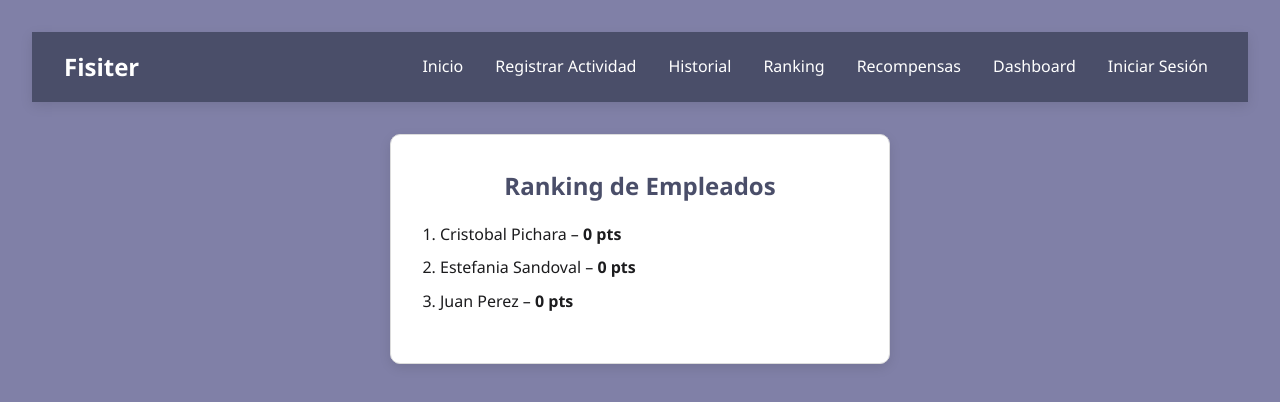
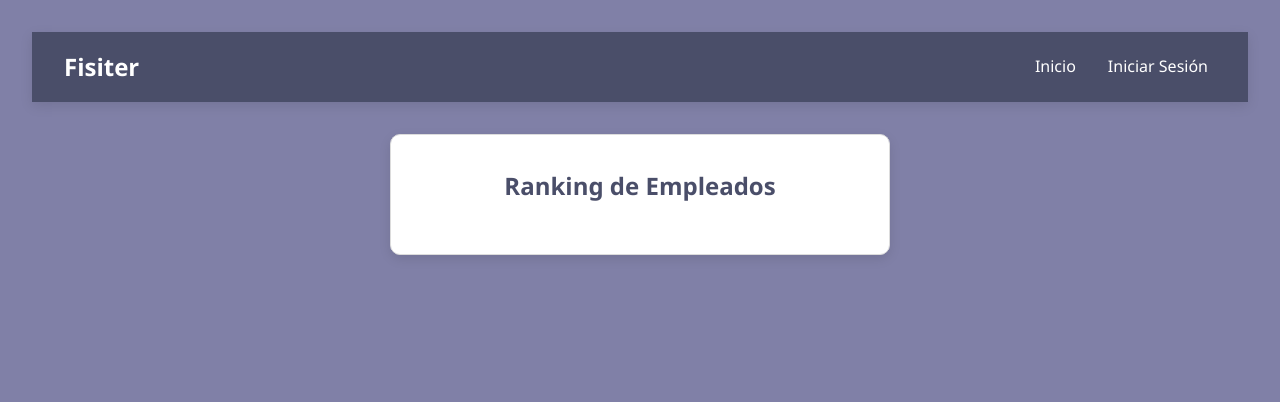
Before and after one commit to Cristo100/Fisiter, a React (Vite) app: page /ranking in a window 1280 px wide. Shown: the top 402 px of the page. Built offline with nearby package versions, Linux system fonts and the light colour scheme; no server answers.

Commit message:
Feat: implementación de login con contexto y separación de usuarios

```diff
--- a/src/App.jsx
+++ b/src/App.jsx
@@ -1,7 +1,7 @@
 import React from 'react';
 import { Routes, Route } from 'react-router-dom';
 
-import Navbar             from './components/Navbar.jsx';
+import Navbar             from './components/NavBar.jsx';
 import PrivateRoute       from './components/PrivateRoute.jsx';
 
 import HomePage           from './pages/HomePage.jsx';
--- a/src/components/NavBar.jsx
+++ b/src/components/NavBar.jsx
@@ -1,13 +1,14 @@
 import React from 'react';
 import { NavLink, useNavigate } from 'react-router-dom';
+import { cerrarSesion, obtenerUsuarioActual } from '../utils/storage';
 
 export default function Navbar() {
   const navigate = useNavigate();
-  const token = localStorage.getItem('token');
+  const usuario = obtenerUsuarioActual();
 
   const handleLogout = () => {
-    localStorage.removeItem('token');
-    navigate('/');
+    cerrarSesion();
+    navigate('/login');
   };
 
   return (
@@ -16,19 +17,22 @@ export default function Navbar() {
         <NavLink to="/" className="navbar-brand">Fisiter</NavLink>
 
         <div className="navbar-links">
-          <NavLink to="/"                    className="nav-link">Inicio</NavLink>
-          <NavLink to="/registrar-actividad" className="nav-link">Registrar Actividad</NavLink>
-          <NavLink to="/historial"           className="nav-link">Historial</NavLink>
-          <NavLink to="/ranking"             className="nav-link">Ranking</NavLink>
-          <NavLink to="/recompensas"         className="nav-link">Recompensas</NavLink>
-          <NavLink to="/dashboard"           className="nav-link">Dashboard</NavLink>
-          <NavLink to="/login"               className="nav-link">Iniciar Sesión</NavLink>
-          {/*  ▸ descomenta si luego quieres “Cerrar Sesión”
-          {token && (
-            <button onClick={handleLogout} className="nav-link" style={{background:'none',border:0,cursor:'pointer'}}>
-              Cerrar Sesión
-            </button>
-          )} */}
+          <NavLink to="/" className="nav-link">Inicio</NavLink>
+          {usuario && (
+            <>
+              <NavLink to="/registrar-actividad" className="nav-link">Registrar Actividad</NavLink>
+              <NavLink to="/historial" className="nav-link">Historial</NavLink>
+              <NavLink to="/ranking" className="nav-link">Ranking</NavLink>
+              <NavLink to="/recompensas" className="nav-link">Recompensas</NavLink>
+              <NavLink to="/dashboard" className="nav-link">Dashboard</NavLink>
+              <button onClick={handleLogout} className="nav-link" style={{ border: 'none', background: 'none', cursor: 'pointer' }}>
+                Cerrar Sesión
+              </button>
+            </>
+          )}
+          {!usuario && (
+            <NavLink to="/login" className="nav-link">Iniciar Sesión</NavLink>
+          )}
         </div>
       </div>
     </nav>
--- a/src/pages/Dashboard.jsx
+++ b/src/pages/Dashboard.jsx
@@ -1,16 +1,25 @@
 import React, { useEffect, useState } from 'react';
-import { getTotalPoints } from '../utils/usuarios';
+import { obtenerPuntosTotales, obtenerUsuarioActual } from '../utils/storage';
 
 export default function Dashboard() {
   const [puntos, setPuntos] = useState(0);
+  const [nombre, setNombre] = useState('');
 
   useEffect(() => {
-    setPuntos(getTotalPoints());
+    const user = obtenerUsuarioActual();
+    if (!user) {
+      setNombre('Desconocido');
+      setPuntos(0);
+      return;
+    }
+
+    setNombre(user.nombre);
+    setPuntos(obtenerPuntosTotales());
   }, []);
 
   return (
     <div className="page-container text-center">
-      <h2>Dashboard</h2>
+      <h2>¡Hola, {nombre}!</h2>
       <p>Puntos acumulados: <strong>{puntos}</strong></p>
     </div>
   );
--- a/src/pages/HomePage.jsx
+++ b/src/pages/HomePage.jsx
@@ -1,55 +1,78 @@
 import React, { useState, useEffect } from 'react';
-import { Link } from 'react-router-dom';
-import { USUARIOS, getCurrentUserId, setCurrentUserId, getTotalPoints } from '../utils/usuarios';
+import { Link, useNavigate } from 'react-router-dom';
+import {
+  obtenerUsuarioActual,
+  obtenerUsuarios,
+  obtenerPuntosTotales,
+  setUsuarioActual
+} from '../utils/storage';
 
 export default function HomePage() {
-  const [userId, setUserId] = useState(getCurrentUserId());
-  const [puntos, setPuntos] = useState(getTotalPoints(userId));
+  const [usuarios, setUsuarios] = useState([]);
+  const [userId, setUserId] = useState(null);
+  const [puntos, setPuntos] = useState(0);
+  const [nombre, setNombre] = useState('');
+  const navigate = useNavigate();
 
-  /*  Cuando cambia userId, recalculamos puntos y guardamos selección */
   useEffect(() => {
-    setCurrentUserId(userId);
-    setPuntos(getTotalPoints(userId));
-  }, [userId]);
+    const actual = obtenerUsuarioActual();
+    const all = obtenerUsuarios();
+    if (actual) {
+      setUserId(actual.id);
+      setNombre(actual.nombre);
+      setPuntos(obtenerPuntosTotales());
+    } else {
+      setUserId(null);
+      setNombre('');
+      setPuntos(0);
+    }
+    setUsuarios(all);
+  }, []);
+
+  // Redirigir al login si no hay usuario actual
+  useEffect(() => {
+    if (!userId) {
+      navigate('/login');
+    }
+  }, [userId, navigate]);
+
+  // Actualizar nombre y puntos cuando cambia el userId o lista de usuarios
+  useEffect(() => {
+    if (userId) {
+      const nuevoUser = usuarios.find(u => u.id === userId);
+      setNombre(nuevoUser?.nombre ?? '');
+      setPuntos(obtenerPuntosTotales());
+    }
+  }, [userId, usuarios]);
+
+  const handleUserChange = (e) => {
+    const nuevoId = e.target.value;
+    setUserId(nuevoId);
+    setUsuarioActual(nuevoId);
+  };
 
   const cardCss = {
-    display: 'flex',
-    flexDirection: 'column',
-    justifyContent: 'center',
-    alignItems: 'center',
-    width: 180,
-    height: 140,
-    margin: 10,
-    textDecoration: 'none',
-    color: 'inherit',
-    background: '#fff',
-    border: '1px solid #ccc',
-    borderRadius: 8,
-    boxShadow: 'var(--shadow)',
+    display: 'flex', flexDirection: 'column', justifyContent: 'center', alignItems: 'center',
+    width: 180, height: 140, margin: 10, textDecoration: 'none', color: 'inherit',
+    background: '#fff', border: '1px solid #ccc', borderRadius: 8, boxShadow: 'var(--shadow)',
     transition: 'transform 0.2s',
   };
 
   const gridCss = {
-    display: 'grid',
-    gridTemplateColumns: 'repeat(auto-fit, minmax(180px, 1fr))',
-    gap: 20,
-    maxWidth: 800,
-    margin: '2rem auto',
+    display: 'grid', gridTemplateColumns: 'repeat(auto-fit, minmax(180px, 1fr))',
+    gap: 20, maxWidth: 800, margin: '2rem auto',
   };
-
-  const nombreActual = USUARIOS.find(u => u.id === userId)?.nombre;
 
   return (
     <div className="page-container text-center" style={{ maxWidth: 900 }}>
-      {/* Selector de usuario */}
       <label style={{ display: 'block', marginBottom: '1rem' }}>
         Usuario activo:&nbsp;
-        <select value={userId} onChange={e => setUserId(e.target.value)}>
-          {USUARIOS.map(u => <option key={u.id} value={u.id}>{u.nombre}</option>)}
+        <select value={userId || ''} onChange={handleUserChange}>
+          {usuarios.map(u => <option key={u.id} value={u.id}>{u.nombre}</option>)}
         </select>
       </label>
 
-      <h1>¡Hola {nombreActual.split(' ')[0]}!</h1>
+      <h1>¡Hola {nombre?.split(' ')[0] || 'invitado'}!</h1>
       <p className="subtitle">
         Puntos acumulados: <strong>{puntos}</strong>
       </p>
--- a/src/pages/Ranking.jsx
+++ b/src/pages/Ranking.jsx
@@ -1,10 +1,14 @@
 import React from 'react';
-import { USUARIOS, getTotalPoints } from '../utils/usuarios';
+import { obtenerUsuarios } from '../utils/storage';
 
 export default function Ranking() {
-  /* Calculamos puntos de cada usuario y los ordenamos descendente */
-  const ranking = USUARIOS
-    .map(u => ({ nombre: u.nombre, puntos: getTotalPoints(u.id) }))
+  const usuarios = obtenerUsuarios();
+
+  const ranking = usuarios
+    .map(u => ({
+      nombre: u.nombre,
+      puntos: u.actividades.reduce((sum, a) => sum + a.puntos, 0)
+    }))
     .sort((a, b) => b.puntos - a.puntos);
 
   return (
--- a/src/pages/RegistrarActividad.jsx
+++ b/src/pages/RegistrarActividad.jsx
@@ -1,16 +1,22 @@
 import React, { useState, useMemo } from 'react';
 import { useNavigate } from 'react-router-dom';
 import { EJERCICIOS, calcularPuntos } from '../utils/ejercicios';
-import { getCurrentUserId, addActivity } from '../utils/usuarios';
+import { agregarActividad, obtenerUsuarioActual } from '../utils/storage';
 
 export default function RegistrarActividad() {
   const [idEjercicio, setIdEjercicio] = useState(EJERCICIOS[0].id);
   const [duracion, setDuracion]       = useState('');
   const navigate = useNavigate();
-  const userId = getCurrentUserId();
+  const usuario = obtenerUsuarioActual();
+
+  if (!usuario) {
+    // Si no hay usuario, redirigimos o mostramos mensaje
+    navigate('/login');
+    return null;
+  }
 
   const puntosPreview = useMemo(
-    () => calcularPuntos(idEjercicio, parseInt(duracion, 10)),
+    () => calcularPuntos(idEjercicio, parseInt(duracion, 10) || 0),
     [idEjercicio, duracion]
   );
 
@@ -23,14 +29,15 @@ export default function RegistrarActividad() {
     }
 
     const puntos = calcularPuntos(idEjercicio, minutos);
-    addActivity(userId, {
+    const actividad = {
       id: Date.now(),
       tipo: EJERCICIOS.find(e => e.id === idEjercicio).nombre,
       duracion: minutos,
       fechaHora: new Date().toISOString(),
       puntos,
-    });
+    };
 
+    agregarActividad(actividad);
     alert(`¡Registrado! Ganaste ${puntos} puntos.`);
     navigate('/historial');
   };
@@ -40,7 +47,9 @@ export default function RegistrarActividad() {
       <h2>Registrar Actividad</h2>
       <form onSubmit={handleSubmit} className="form-container">
         <select value={idEjercicio} onChange={e => setIdEjercicio(e.target.value)}>
-          {EJERCICIOS.map(({ id, nombre }) => <option key={id} value={id}>{nombre}</option>)}
+          {EJERCICIOS.map(({ id, nombre }) => (
+            <option key={id} value={id}>{nombre}</option>
+          ))}
         </select>
 
         <input
--- /dev/null
+++ b/src/utils/storage.js
@@ -0,0 +1,71 @@
+
+import { v4 as uuidv4 } from 'uuid';
+
+const STORAGE_KEY = 'fisiter_data';
+
+function getData() {
+  const raw = localStorage.getItem(STORAGE_KEY);
+  return raw ? JSON.parse(raw) : { usuarios: [], usuarioActualId: null };
+}
+
+function saveData(data) {
+  localStorage.setItem(STORAGE_KEY, JSON.stringify(data));
+}
+
+export function registrarUsuario({ nombre, email, password }) {
+  const data = getData();
+  const existe = data.usuarios.some((u) => u.email === email);
+  if (existe) throw new Error('Correo ya registrado');
+
+  const nuevo = { id: uuidv4(), nombre, email, password, actividades: [] };
+  data.usuarios.push(nuevo);
+  saveData(data);
+}
+
+export function iniciarSesion(email, password) {
+  const data = getData();
+  const user = data.usuarios.find((u) => u.email === email && u.password === password);
+  if (!user) throw new Error('Credenciales inválidas');
+  data.usuarioActualId = user.id;
+  saveData(data);
+}
+
+export function cerrarSesion() {
+  const data = getData();
+  data.usuarioActualId = null;
+  saveData(data);
+}
+
+export function obtenerUsuarioActual() {
+  const data = getData();
+  return data.usuarios.find((u) => u.id === data.usuarioActualId) || null;
+}
+
+export function agregarActividad(actividad) {
+  const data = getData();
+  const user = data.usuarios.find((u) => u.id === data.usuarioActualId);
+  if (!user) throw new Error('Usuario no autenticado');
+
+  user.actividades.push(actividad);
+  saveData(data);
+}
+
+export function obtenerActividades() {
+  const user = obtenerUsuarioActual();
+  return user ? user.actividades : [];
+}
+
+export function obtenerPuntosTotales() {
+  return obtenerActividades().reduce((sum, act) => sum + act.puntos, 0);
+}
+
+// 🔽 Estas dos funciones te faltaban:
+export function obtenerUsuarios() {
+  return getData().usuarios;
+}
+
+export function setUsuarioActual(id) {
+  const data = getData();
+  data.usuarioActualId = id;
+  saveData(data);
+}
--- a/src/utils/usuarios.js
+++ /dev/null
@@ -1,37 +0,0 @@
-/** --------------------------------------------------------------------
- *  Catálogo de usuarios “demo” (sin login todavía)
- * -------------------------------------------------------------------- */
-export const USUARIOS = [
-  { id: 'cristobal',  nombre: 'Cristobal Pichara'  },
-  { id: 'estefania',  nombre: 'Estefania Sandoval' },
-  { id: 'juan',       nombre: 'Juan Perez'         },
-];
-
-/* --- Helpers de almacenamiento en localStorage ---------------------- */
-const KEY_CURRENT = 'fisiterCurrentUser';         // id del usuario activo
-const KEY_PREFIX  = 'fisiterActivities_';         // actividades por usuario
-
-export function getCurrentUserId() {
-  return localStorage.getItem(KEY_CURRENT) || USUARIOS[0].id;
-}
-export function setCurrentUserId(id) {
-  localStorage.setItem(KEY_CURRENT, id);
-}
-
-/* Actividades -------------------------------------------------------- */
-export function getActivities(userId = getCurrentUserId()) {
-  return JSON.parse(localStorage.getItem(KEY_PREFIX + userId) || '[]');
-}
-export function saveActivities(userId, array) {
-  localStorage.setItem(KEY_PREFIX + userId, JSON.stringify(array));
-}
-export function addActivity(userId, actividad) {
-  const arr = getActivities(userId);
-  arr.unshift(actividad);              // más reciente al inicio
-  saveActivities(userId, arr);
-}
-
-/* Puntos totales ----------------------------------------------------- */
-export function getTotalPoints(userId = getCurrentUserId()) {
-  return getActivities(userId).reduce((s, a) => s + (a.puntos || 0), 0);
-}
```
Also changed, not shown: package.json (+7 -2 lines), src/pages/Historial.jsx (+4 -4 lines), src/pages/Login.jsx (+8 -10 lines), src/pages/Registro.jsx (+15 -8 lines), 1 other file (tests, documents, lock files or other folders).
